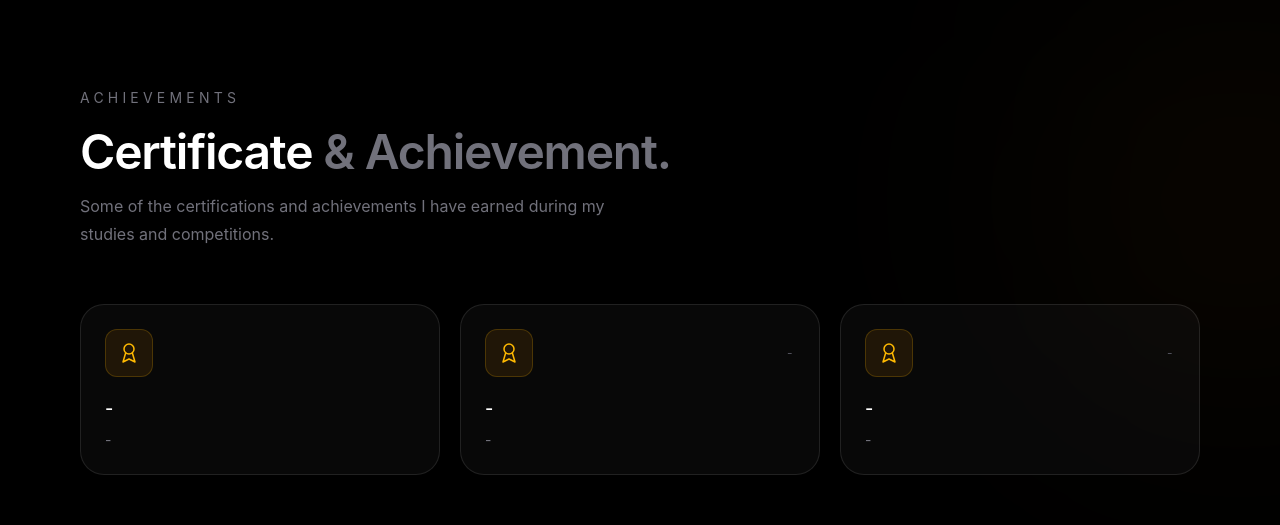
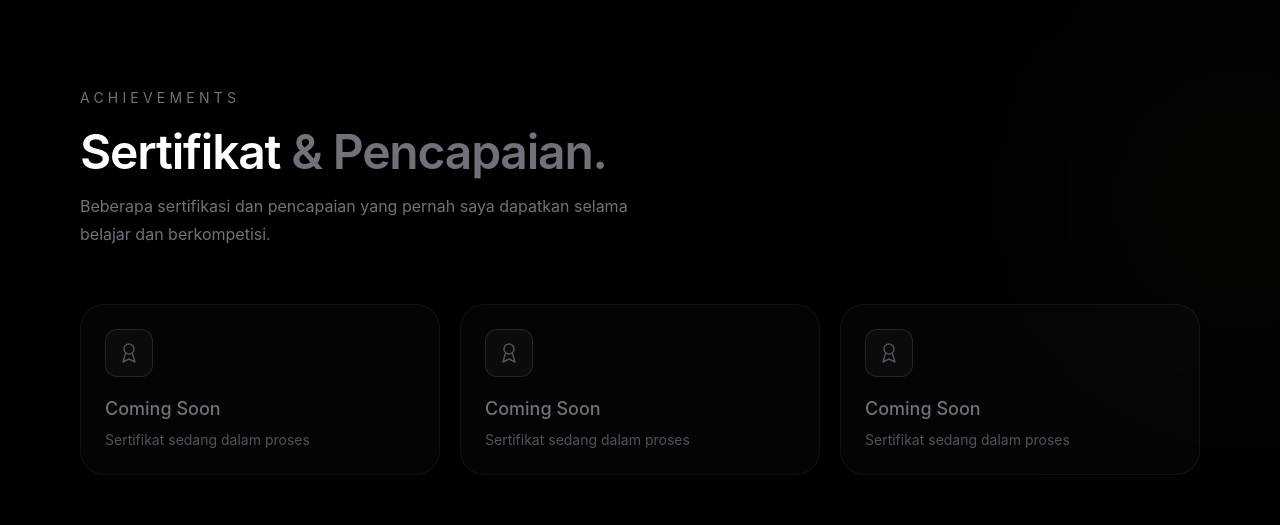
Before and after one commit to pidzzii-pis/porto, a React (Vite) app: page / in a window 1280 px wide. Shown: the part 2580-3105 px from the top of the page. Built offline with nearby package versions, Linux system fonts and the light colour scheme.

Commit message:
make some special:v

```diff
--- a/src/components/Achievements.jsx
+++ b/src/components/Achievements.jsx
@@ -2,21 +2,21 @@ import { motion } from "motion/react";
 
 const achievements = [
     {
-        title: "-",
-        issuer: "-",
+        title: "Coming Soon",
+        issuer: "Sertifikat sedang dalam proses",
         year: "",
         link: "",
     },
     {
-        title: "-",
-        issuer: "-",
-        year: "-",
+        title: "Coming Soon",
+        issuer: "Sertifikat sedang dalam proses",
+        year: "",
         link: "",
     },
     {
-        title: "-",
-        issuer: "-",
-        year: "-",
+        title: "Coming Soon",
+        issuer: "Sertifikat sedang dalam proses",
+        year: "",
         link: "",
     },
 ];
@@ -50,12 +50,13 @@ export default function Achievements() {
                     </p>
 
                     <h2 className="mt-5 text-4xl font-semibold tracking-tight sm:text-5xl">
-                       Certificate{" "}
-                        <span className="text-zinc-500">& Achievement.</span>
+                        Sertifikat{" "}
+                        <span className="text-zinc-500">& Pencapaian.</span>
                     </h2>
 
                     <p className="mt-4 max-w-xl leading-7 text-zinc-500">
-                       Some of the certifications and achievements I have earned during my studies and competitions.
+                        Beberapa sertifikasi dan pencapaian yang pernah
+                        saya dapatkan selama belajar dan berkompetisi.
                     </p>
                 </motion.div>
 
@@ -65,6 +66,7 @@ export default function Achievements() {
                         const linkProps = item.link
                             ? { href: item.link, target: "_blank", rel: "noopener noreferrer" }
                             : {};
+                        const isComingSoon = item.title === "Coming Soon";
 
                         return (
                             <motion.div
@@ -76,29 +78,45 @@ export default function Achievements() {
                             >
                                 <Wrapper
                                     {...linkProps}
-                                    className="group flex h-full flex-col rounded-3xl border border-white/10 bg-white/[0.03] p-6 transition-all duration-500 hover:-translate-y-1 hover:border-white/20 hover:bg-white/[0.05]"
+                                    className={`group flex h-full flex-col rounded-3xl border p-6 transition-all duration-500 ${
+                                        isComingSoon
+                                            ? "border-white/5 bg-white/[0.015] hover:border-white/10"
+                                            : "border-white/10 bg-white/[0.03] hover:-translate-y-1 hover:border-white/20 hover:bg-white/[0.05]"
+                                    }`}
                                 >
                                     <div className="flex items-center justify-between">
-                                        <div className="flex h-12 w-12 items-center justify-center rounded-xl border border-amber-400/20 bg-amber-500/10 text-amber-400 transition-transform duration-500 group-hover:scale-110">
+                                        <div
+                                            className={`flex h-12 w-12 items-center justify-center rounded-xl border transition-transform duration-500 group-hover:scale-110 ${
+                                                isComingSoon
+                                                    ? "border-white/10 bg-white/[0.03] text-zinc-600"
+                                                    : "border-amber-400/20 bg-amber-500/10 text-amber-400"
+                                            }`}
+                                        >
                                             <MedalIcon />
                                         </div>
 
-                                        <span className="text-xs uppercase tracking-[0.2em] text-zinc-600">
-                                            {item.year}
-                                        </span>
+                                        {item.year && (
+                                            <span className="text-xs uppercase tracking-[0.2em] text-zinc-600">
+                                                {item.year}
+                                            </span>
+                                        )}
                                     </div>
 
-                                    <h3 className="mt-5 text-lg font-medium leading-snug">
+                                    <h3
+                                        className={`mt-5 text-lg font-medium leading-snug ${
+                                            isComingSoon ? "text-zinc-500" : ""
+                                        }`}
+                                    >
                                         {item.title}
                                     </h3>
 
-                                    <p className="mt-2 text-sm text-zinc-500">
+                                    <p className="mt-2 text-sm text-zinc-600">
                                         {item.issuer}
                                     </p>
 
                                     {item.link && (
                                         <span className="mt-4 inline-flex items-center gap-1 text-xs text-zinc-600 transition duration-300 group-hover:text-amber-400">
-                                           View certificate
+                                            Lihat sertifikat
                                             <span className="transition duration-500 group-hover:translate-x-1">→</span>
                                         </span>
                                     )}
```
